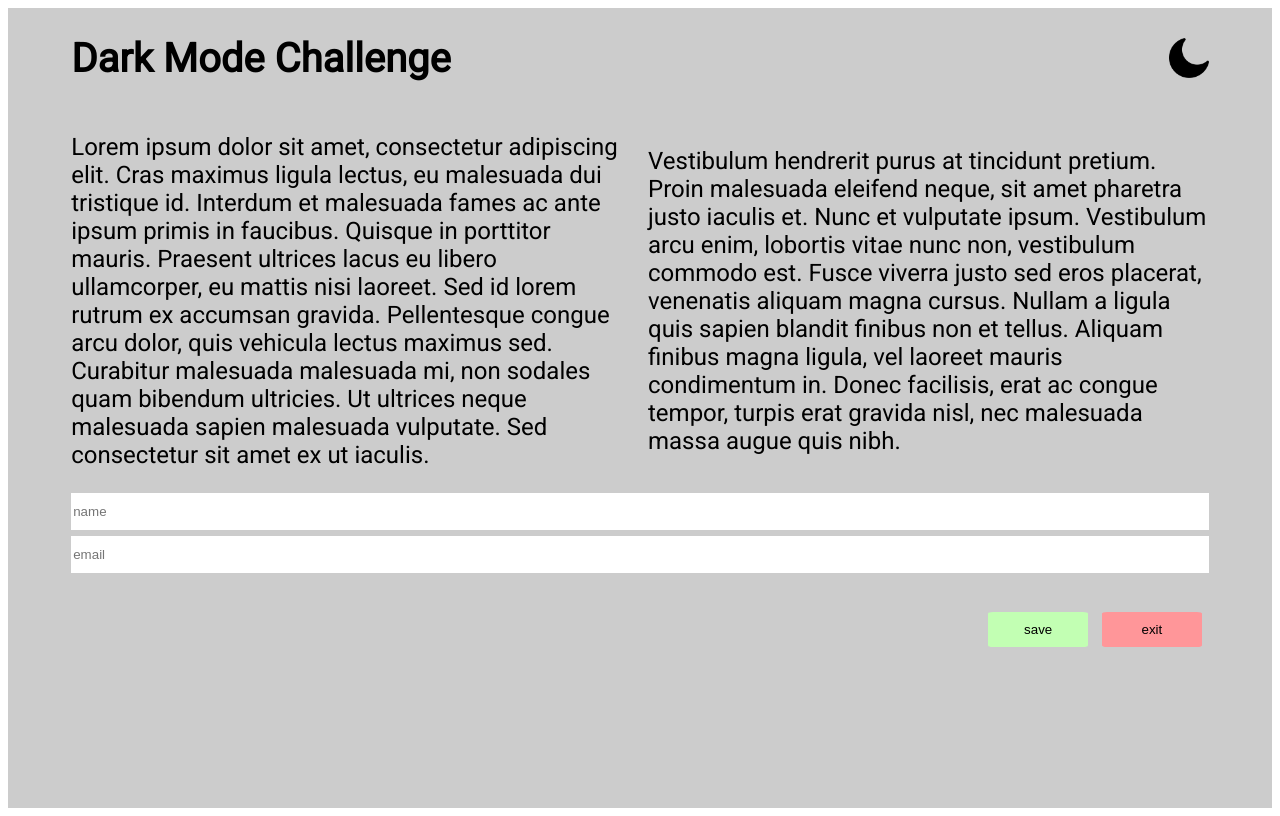
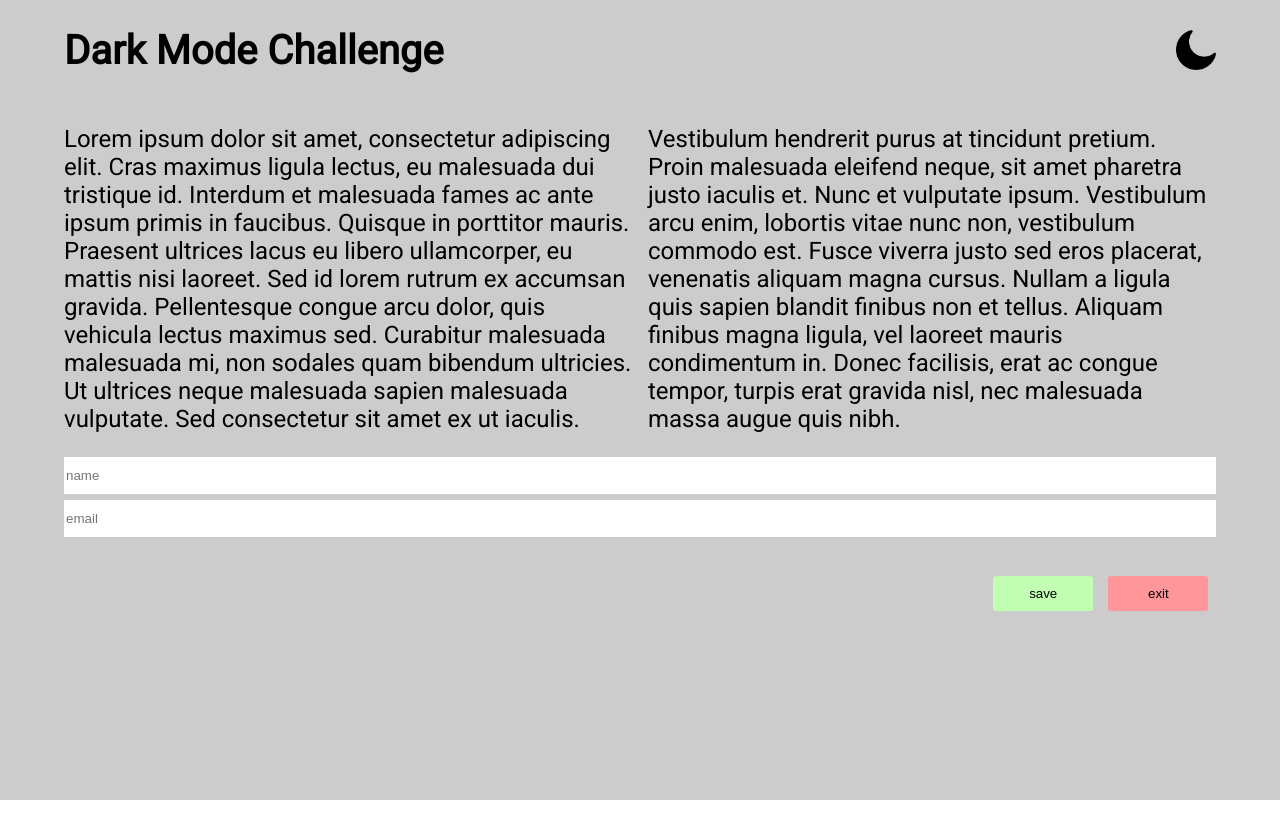
Before and after one commit to joaquinbian/challengeOL, a React (Create React App) app: page / in a window 1280 px wide. Built offline with nearby package versions, Linux system fonts and the light colour scheme.

Commit message:
fixing body

```diff
--- a/src/app.css
+++ b/src/app.css
@@ -1,11 +1,13 @@
 @import url("https://fonts.googleapis.com/css2?family=Roboto&display=swap");
 
+body {
+  margin: 0;
+}
 .appContainer {
   min-height: 100vh;
   display: flex;
   justify-content: center;
   background-color: #ccc;
-  margin-left: 0px;
 }
 .darkMode {
   background-color: #544e4e;
```
